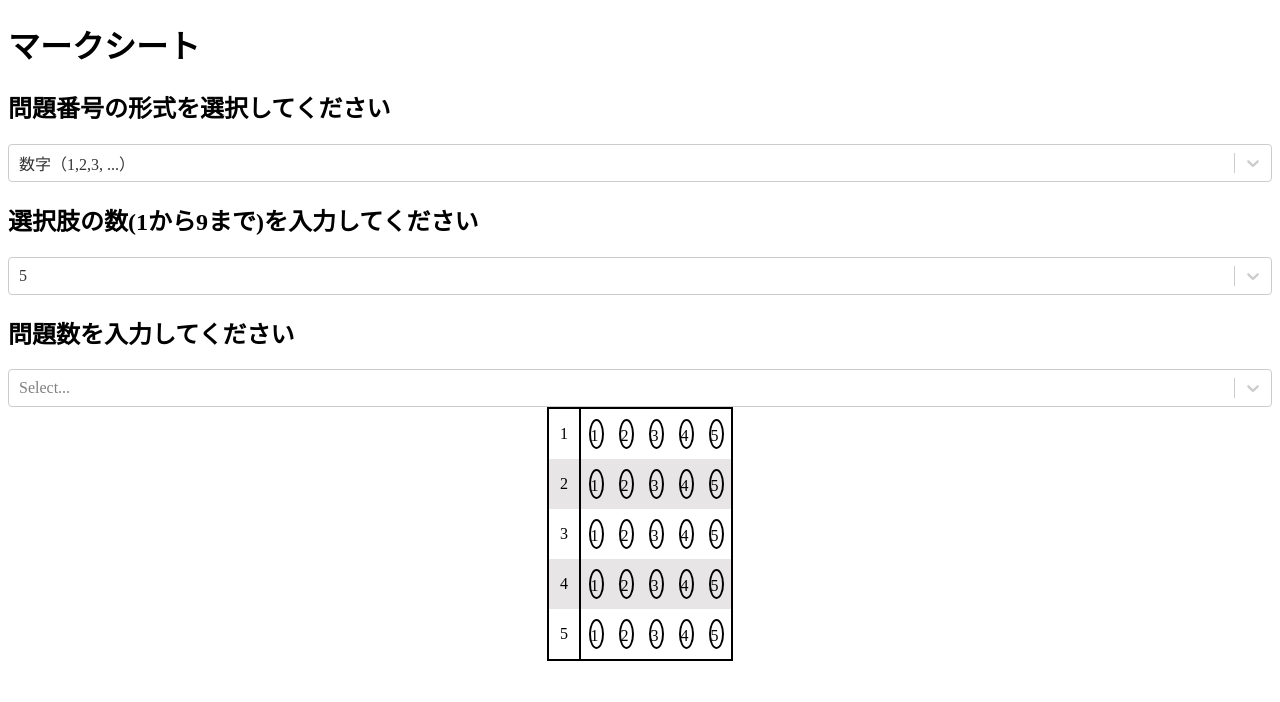
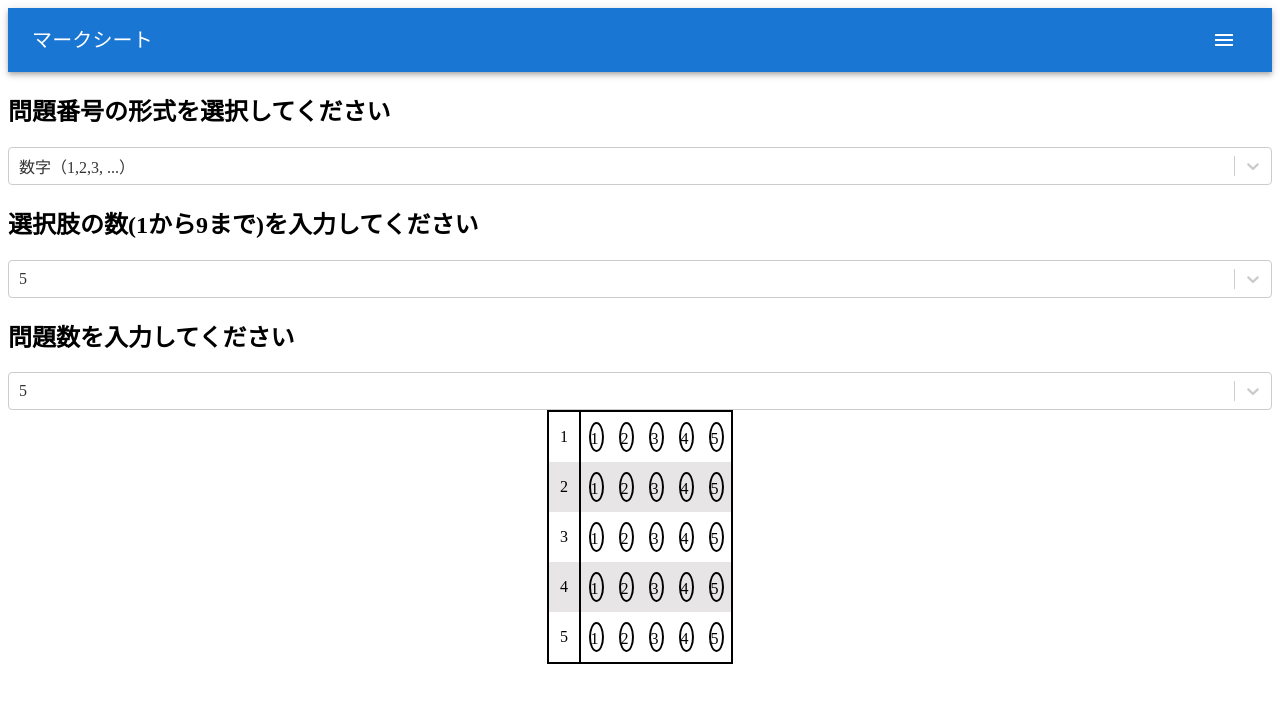
Before and after one commit to ken-hashimoto/marksheet-app, a React (Create React App) app: page / in a window 1280 px wide. Shown: the top 702 px of the page. Built offline with nearby package versions, Linux system fonts and the light colour scheme.

Commit message:
headerの追加

```diff
--- a/package.json
+++ b/package.json
@@ -3,6 +3,10 @@
   "version": "0.1.0",
   "private": true,
   "dependencies": {
+    "@emotion/react": "^11.10.5",
+    "@emotion/styled": "^11.10.5",
+    "@mui/material": "^5.11.2",
+    "@mui/styled-engine-sc": "^5.11.0",
     "@testing-library/jest-dom": "^5.16.5",
     "@testing-library/react": "^13.4.0",
     "@testing-library/user-event": "^14.4.3",
--- a/src/App.jsx
+++ b/src/App.jsx
@@ -2,10 +2,11 @@
 import { Home } from "./routes/Home";
 import { NotFound } from "./routes/NotFound";
 import { Routes, Route } from "react-router-dom";
+import { Header } from "./components/header";
 export const App = () => {
   return (
     <>
-      <h1>マークシート</h1>
+      <Header />
       <Routes>
         <Route path="/" element={<Home />} />
         <Route path="*" element={<NotFound />} />
--- /dev/null
+++ b/src/components/header.js
@@ -0,0 +1,28 @@
+import * as React from "react";
+import AppBar from "@mui/material/AppBar";
+import Box from "@mui/material/Box";
+import Toolbar from "@mui/material/Toolbar";
+import Typography from "@mui/material/Typography";
+import IconButton from "@mui/material/IconButton";
+import MenuIcon from "@mui/icons-material/Menu";
+export const Header = () => {
+  return (
+    <Box sx={{ flexGrow: 1 }}>
+      <AppBar position="static">
+        <Toolbar>
+          <Typography variant="h6" component="div" sx={{ flexGrow: 1 }}>
+            マークシート
+          </Typography>
+          <IconButton
+            size="large"
+            edge="start"
+            color="inherit"
+            aria-label="menu"
+          >
+            <MenuIcon />
+          </IconButton>
+        </Toolbar>
+      </AppBar>
+    </Box>
+  );
+};
--- a/src/pages/Home.js
+++ b/src/pages/Home.js
@@ -47,7 +47,13 @@
   const handleQNum = (e) => {
     handler((value) => (value = e.value));
   };
-  return <Select options={options} onChange={handleQNum} />;
+  return (
+    <Select
+      options={options}
+      onChange={handleQNum}
+      defaultValue={options[5 - 1]}
+    />
+  );
 };
 export const Home = () => {
   const initialQNum = 5;
```
Also changed, not shown: 1 other file (tests, documents, lock files or other folders).
